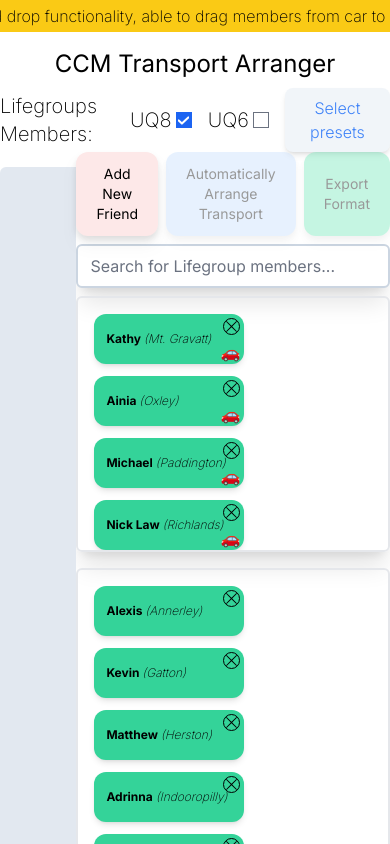
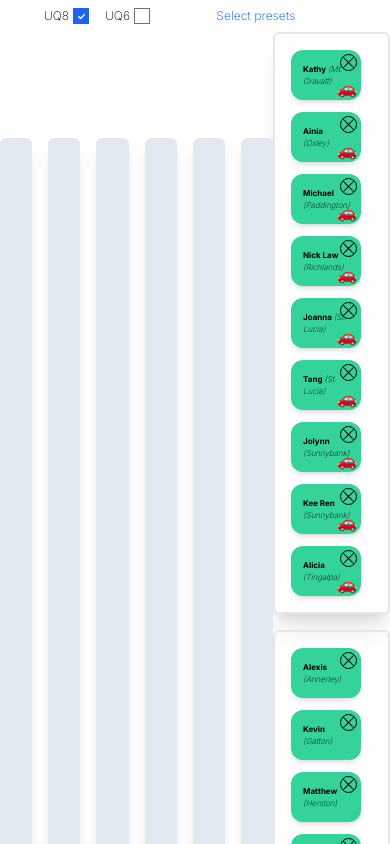
Before and after one commit to Hyleax/UQ8-transport-arranger, a Next.js app: page / in a window 390 px wide. Shown: the top 844 px of the page. Built offline with nearby package versions, Linux system fonts and the light colour scheme.

Commit message:
added feature: made app responsive on mobile

```diff
--- a/src/app/page.tsx
+++ b/src/app/page.tsx
@@ -18,7 +18,7 @@ import { DragDropContext, Draggable, Droppable, DropResult, Placeholder } from "
 // This functional component renders a banner displaying the latest version and its new features.
 const VersionBanner = () => {
     return (
-        <div className="bg-yellow-300 w-full overflow-hidden flex justify-center p-1">
+        <div className="bg-yellow-300 w-full overflow-hidden md:flex hidden justify-center p-1">
             <div className="whitespace-nowrap animate-[marquee_10s_linear_infinite]">
                 <p className="inline-block">
                     v3.1 out now 🤩 new features include:
@@ -321,12 +321,12 @@ export default function ManualInterface() {
             <VersionBanner/>
 
             <div className="container h-screen flex flex-col items-center">
-                <h1 className="text-2xl p-2 mt-2">CCM Transport Arranger</h1>
+                <h1 className="text-2xl p-2 mt-2 md:block hidden">CCM Transport Arranger</h1>
 
                 {/* Select Lifegroup */}
                 <div className="w-full flex justify-center items-center gap-4 font-extralight">
-                    <p className="text-xl">Lifegroups Members:</p>
-                    <label className="flex items-center gap-1 text-xl cursor-pointer">
+                    <p className="text-xl md:block hidden">Lifegroup Members:</p>
+                    <label className="flex items-center gap-1 md:text-xl text-xs cursor-pointer ">
                         <span>UQ8</span>
                         <input
                             type="checkbox"
@@ -334,7 +334,7 @@ export default function ManualInterface() {
                             onChange={() => handleCheckboxChange('UQ8')}
                         />
                     </label>
-                    <label className="flex items-center gap-1 text-xl cursor-pointer">
+                    <label className="flex items-center gap-1 md:text-xl text-xs cursor-pointer">
                         <span>UQ6</span>
                         <input
                             type="checkbox"
@@ -344,7 +344,10 @@ export default function ManualInterface() {
                     </label>
 
                     <div className="relative w-[180px]">
-                        <button onClick={() => setDropdownState(prev => !prev)} className="font-light text-blue-500 bg-slate-100 hover:bg-slate-300 p-2 shadow-md rounded-lg w-full">Select presets</button>
+                        <button
+                            onClick={() => setDropdownState(prev => !prev)}
+                            className="font-light text-blue-500 md:bg-slate-100
+                                hover:bg-slate-300 p-2 md:shadow-md rounded-lg w-full md:text-base text-xs">Select presets</button>
                         {
                          dropdownState &&
 
@@ -372,8 +375,8 @@ export default function ManualInterface() {
                         </div>
 
                         {/* add and select members here **RIGHT SIDE** */}
-                        <div className="flex flex-col justify-center items-center w-[400px] gap-2">
-                            <div className="flex justify-between gap-2 w-full">
+                        <div className="flex flex-col md:justify-center items-center w-[400px] gap-2">
+                            <div className="md:flex hidden justify-between gap-2 w-full">
                                 {/* add temp member button */}
                                 <button onClick={() => setOpenModal(prev => !prev)} className="bg-red-100 hover:bg-red-200 px-5 py-3 rounded-xl drop-shadow-lg text-sm">
                                     Add New Friend
@@ -396,14 +399,14 @@ export default function ManualInterface() {
 
                             <input
                                 type="text"
-                                className=" border-2 border-slate-300 shadow-xl rounded-md w-full"
+                                className=" border-2 border-slate-300 shadow-xl rounded-md w-full hidden"
                                 placeholder="Search for Lifegroup members..."
                                 value={queryMember}
                                 onChange={(e) => setQueryMember(e.target.value) }
                                 />
 
                             {/* Select Drivers from here */}
-                            <div className="flex flex-wrap border-2 shadow-xl mb-2 rounded-md w-full p-3 overflow-y-auto h-[16em]">
+                            <div className="flex flex-wrap border-2 shadow-xl mb-2 rounded-md w-full p-3 overflow-y-auto md:max-h-[16em]">
                                 <Droppable droppableId={"drivers"}>
                                     {(provided, snapshot) => (
                                             <div
@@ -433,7 +436,7 @@ export default function ManualInterface() {
                             </div>
 
                             {/* Select Riders from here */}
-                            <div className="flex flex-wrap gap-3 border-2 shadow-xl rounded-md w-full p-3 overflow-y-auto h-[24em]">
+                            <div className="flex flex-wrap gap-3 border-2 shadow-xl rounded-md w-full p-3 overflow-y-auto max-h-[24em]">
                                 <Droppable droppableId={"nonDrivers"}>
                                         {(provided, snapshot) => (
                                                 <div
@@ -483,7 +486,7 @@ const CarColumn = ({ passengers, id, deletePreviousState  }: {
     deletePreviousState(sourceDroppableId: string, memberIdName: string, suburb: string, hasCar: boolean): void
 }) => {
     return(
-        <div className="min-w-[165px] h-[770px] bg-slate-200
+        <div className="w-[165px]  h-[770px] bg-slate-200
           rounded-md flex flex-col gap-4 shadow-lg items-center relative">
             <Droppable droppableId={id}>
                 {(provided, snapshot) => (
@@ -540,7 +543,7 @@ const PassengerEntry = ({ memberName, hasCar, suburb , index, dropId, deletePrev
                 {...provided.dragHandleProps}
                 ref={provided.innerRef}
                 className={`hover:bg-emerald-600 hover:text-white transition-colors duration-300
-                    p-3 cursor-pointer w-[150px] h-[50px] text-center rounded-xl relative flex flex-wrap
+                    p-3 cursor-pointer md:w-[150px] w-[70px] h-[50px] text-center rounded-xl relative flex flex-wrap
                     items-center justify-center gap-1 shadow-md
                     ${
                       dropId === 'drivers' || dropId === 'nonDrivers'
@@ -564,7 +567,7 @@ const PassengerEntry = ({ memberName, hasCar, suburb , index, dropId, deletePrev
                 { (dropId !== 'drivers' && dropId !== "nonDrivers" && index === 0) && <span className="absolute bottom-0 right-0 pr-1 ">🚗 </span> }
 
 
-                <p className="text-xs font-bold text-left w-full">{ memberName } <span className="text-xs italic font-extralight">({ suburb })</span></p>
+                <p className="md:text-xs text-[8px] font-bold text-left w-full">{ memberName } <span className="md:text-xs text-[8px] italic font-extralight">({ suburb })</span></p>
             </div>
         )}
     </Draggable>
```
